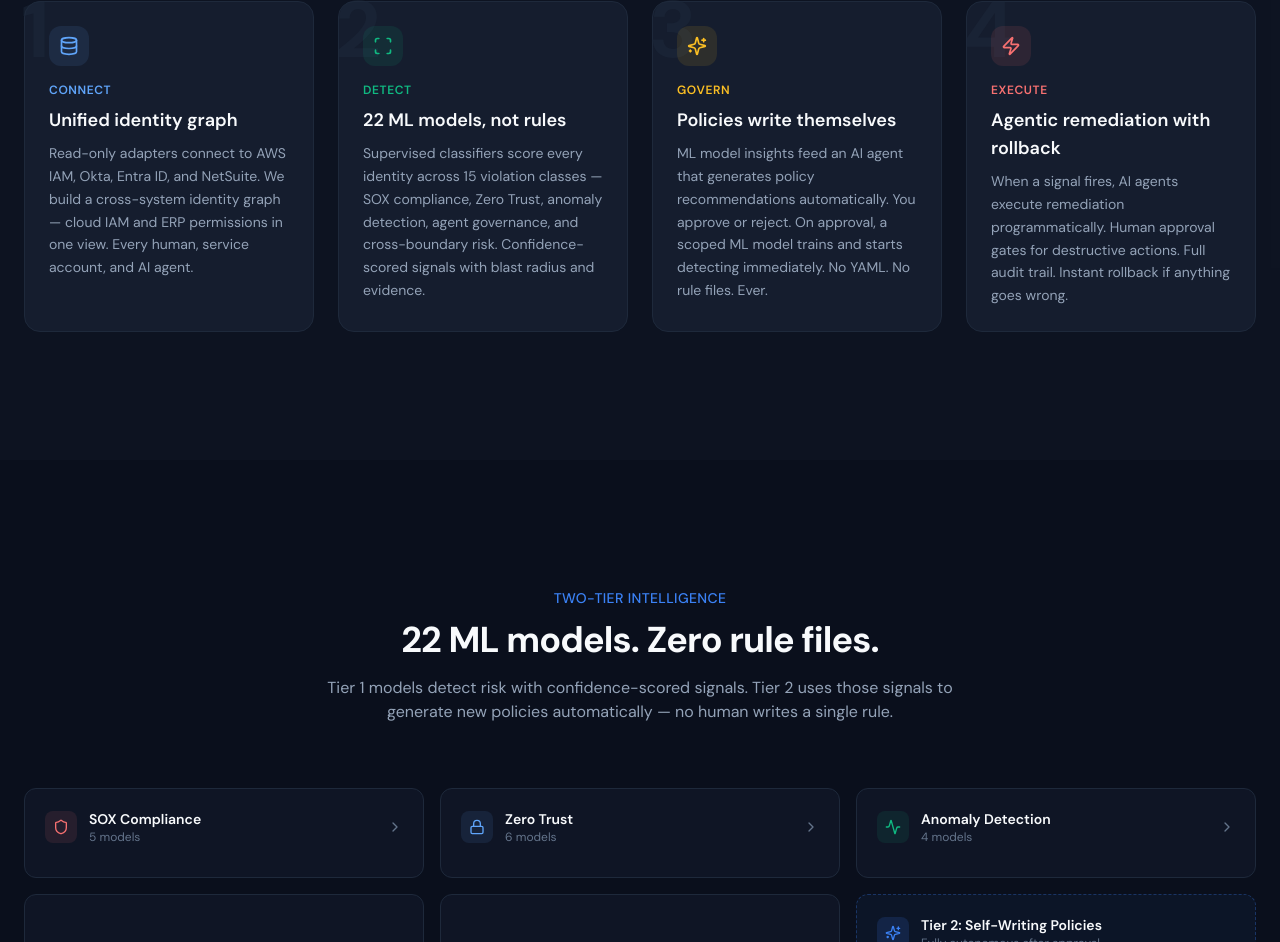
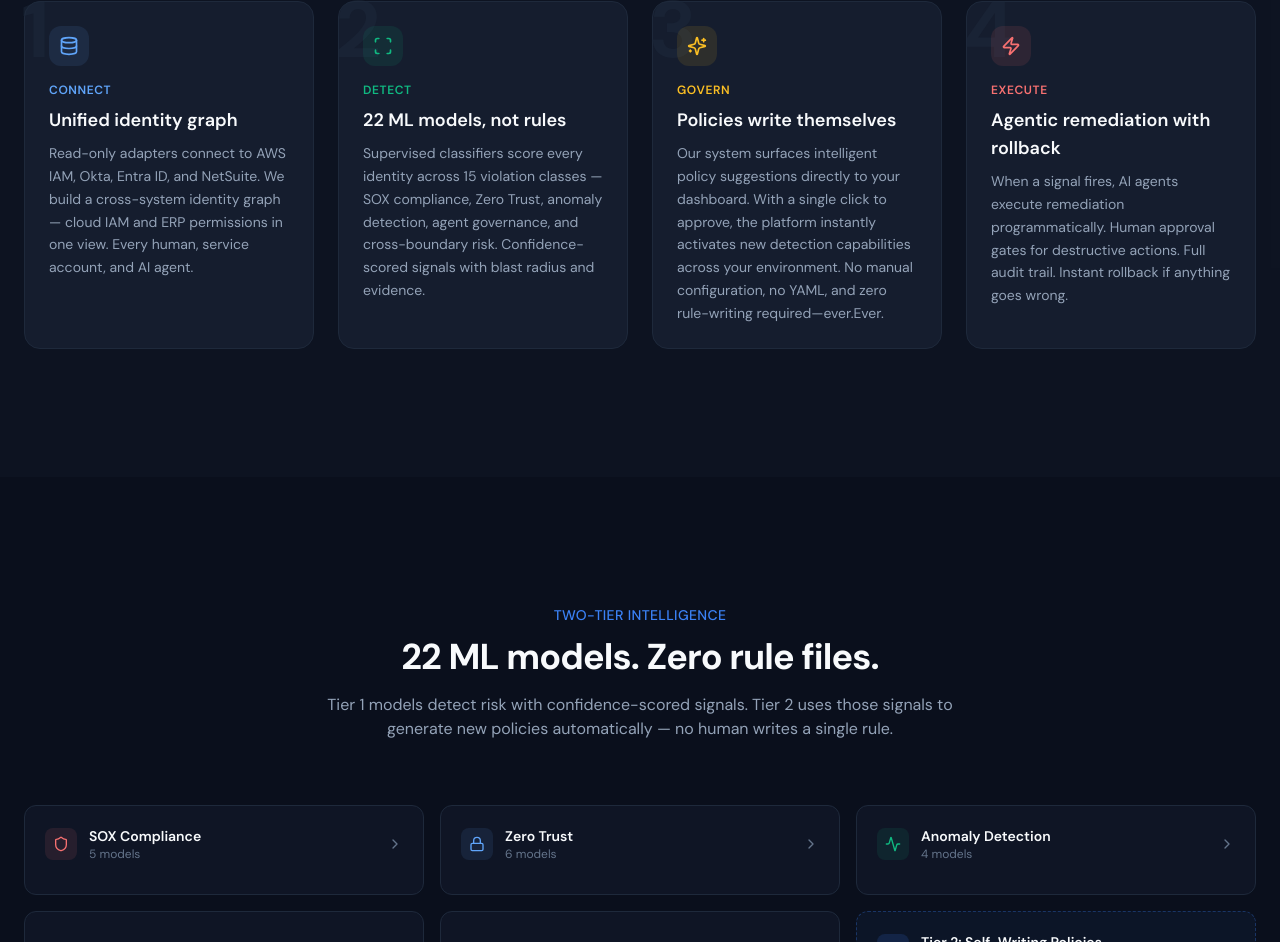
Before and after one commit to venkat15vk/vektor, a Next.js app in the folder frontend/: page / in a window 1280 px wide. Shown: the part 1765-2707 px from the top of the page. Built offline with nearby package versions, Linux system fonts and the light colour scheme.

Commit message:
Changed few description info

```diff
--- a/frontend/src/app/page.tsx
+++ b/frontend/src/app/page.tsx
@@ -255,7 +255,7 @@ const CORE_STEPS = [
   },
   {
     icon: Sparkles, label: "Govern", title: "Policies write themselves",
-    description: "ML model insights feed an AI agent that generates policy recommendations automatically. You approve or reject. On approval, a scoped ML model trains and starts detecting immediately. No YAML. No rule files. Ever.",
+    description: "Our system surfaces intelligent policy suggestions directly to your dashboard. With a single click to approve, the platform instantly activates new detection capabilities across your environment. No manual configuration, no YAML, and zero rule-writing required—ever.Ever.",
     color: "text-amber-400", bg: "bg-amber-400/10",
   },
   {
```
